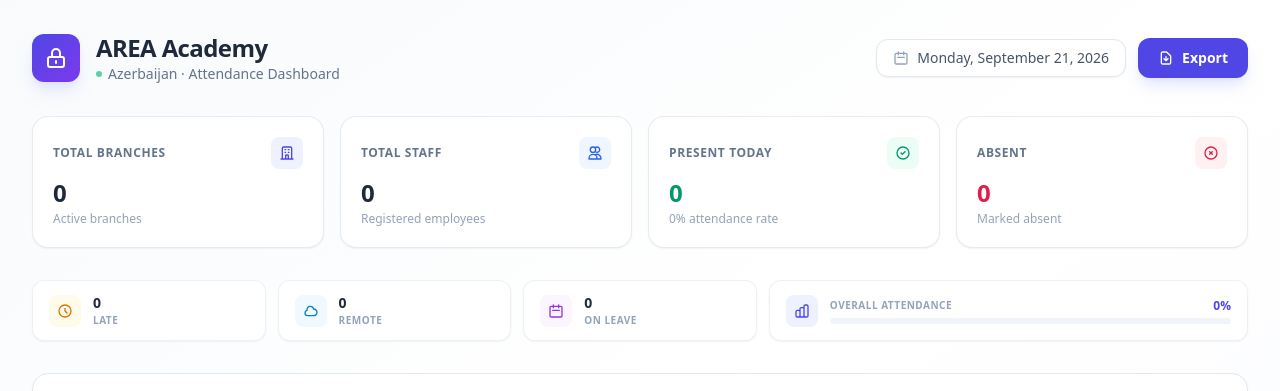
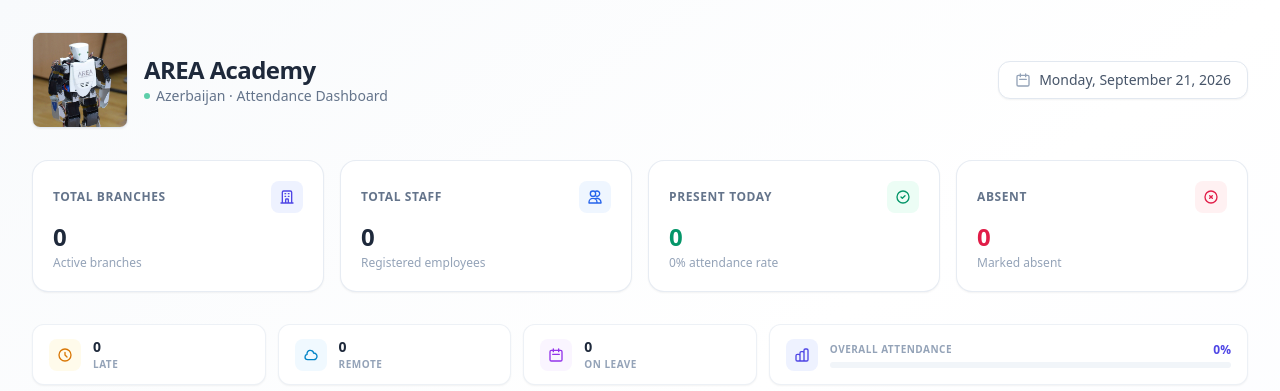
Before and after one commit to SKuenga/Area_Academy_System, a Django app: page /attendance/admin-dashboard/ in a window 1280 px wide. Shown: the top 391 px of the page. Run offline with Django 5.2, Linux system fonts and the light colour scheme; the visitor is signed in with stand-in values (Sample User, id 1); data that the repository does not hold is empty; some libraries are stand-ins or nearby versions.

Commit message:
Added some small detail's across the template for some feel

```diff
--- a/apps/attendance/templates/attendance/admin_dashboard.html
+++ b/apps/attendance/templates/attendance/admin_dashboard.html
@@ -1,3 +1,5 @@
+{% load static %}
+
 <!-- ============================================ -->
 <!-- AREA Academy Azerbaijan - Attendance Dashboard -->
 <!-- ============================================ -->
@@ -12,11 +14,8 @@
             <div class="flex items-center gap-4">
                 <!-- Brand icon -->
                 <div
-                    class="w-12 h-12 rounded-xl bg-gradient-to-br from-indigo-600 to-violet-600 flex items-center justify-center shadow-lg shadow-indigo-200/50">
-                    <svg class="w-6 h-6 text-white" fill="none" viewBox="0 0 24 24" stroke="currentColor">
-                        <path stroke-linecap="round" stroke-linejoin="round" stroke-width="2"
-                            d="M12 15v2m-6 4h12a2 2 0 002-2v-6a2 2 0 00-2-2H6a2 2 0 00-2 2v6a2 2 0 002 2zm10-10V7a4 4 0 00-8 0v4h8z" />
-                    </svg>
+                    class="w-30 h-24 rounded-xl">
+                    <img src="{% static 'attendance/robot_image.jpg' %}" alt="Area Logo" class="w-24 h-30 rounded-lg border border-slate-200 shadow-sm">
                 </div>
                 <div>
                     <h1 class="text-2xl font-bold text-slate-800 tracking-tight">AREA Academy</h1>
@@ -36,14 +35,6 @@
                     </svg>
                     <span class="text-sm text-slate-600 font-medium" id="current-date-display"></span>
                 </div>
-                <button
-                    class="px-5 py-2.5 bg-indigo-600 hover:bg-indigo-700 text-white text-sm font-semibold rounded-xl shadow-lg shadow-indigo-200/50 transition-all duration-200 active:scale-[0.97] flex items-center gap-2">
-                    <svg class="w-4 h-4" fill="none" viewBox="0 0 24 24" stroke="currentColor">
-                        <path stroke-linecap="round" stroke-linejoin="round" stroke-width="2"
-                            d="M12 10v6m0 0l-3-3m3 3l3-3m2 8H7a2 2 0 01-2-2V5a2 2 0 012-2h5.586a1 1 0 01.707.293l5.414 5.414a1 1 0 01.293.707V19a2 2 0 01-2 2z" />
-                    </svg>
-                    Export
-                </button>
             </div>
         </div>
 
--- a/apps/authentication/templates/authentication/attendance_check_in.html
+++ b/apps/authentication/templates/authentication/attendance_check_in.html
@@ -1,3 +1,5 @@
+{% load static %}
+
 <!DOCTYPE html>
 <html lang="en">
 
@@ -183,9 +185,7 @@
 <body>
 
     <div class="card">
-        <div class="brand-badge">
-            <i class="fa-solid fa-graduation-cap"></i> AREA Academy
-        </div>
+            <img src="{% static 'authentication/area_acronym.png' %}" alt="Area Logo" style="width: 120px; height: 36px; border-radius: 12px;">
         <h1>Attendance Check In</h1>
         <p class="subtitle">Confirm your location to log attendance</p>
 
--- a/area_academy/settings.py
+++ b/area_academy/settings.py
@@ -134,7 +134,7 @@ USE_TZ = True
 # Static files (CSS, JavaScript, Images)
 # https://docs.djangoproject.com/en/6.0/howto/static-files/
 
-STATIC_URL = '/static/'
+STATIC_URL = 'static/'
 STATIC_ROOT = os.path.join(BASE_DIR, 'staticfiles')
 STATICFILES_STORAGE = 'whitenoise.storage.CompressedManifestStaticFilesStorage'
 
```
Also changed, not shown: apps/attendance/templates/attendance/employee_dashboard.html (+4 -3 lines), apps/attendance/static/attendance/area_acronym.png (added), apps/attendance/static/attendance/ganjlik-branch.jpg (added), apps/attendance/static/attendance/robot_image.jpg (added).
